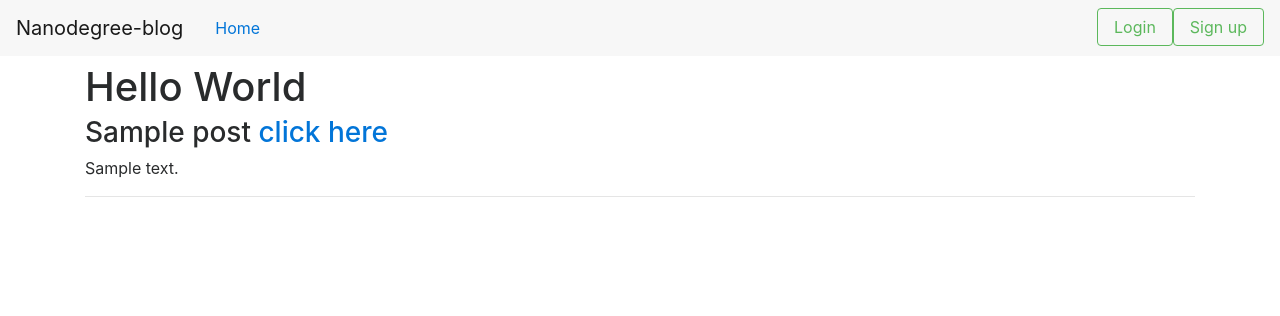
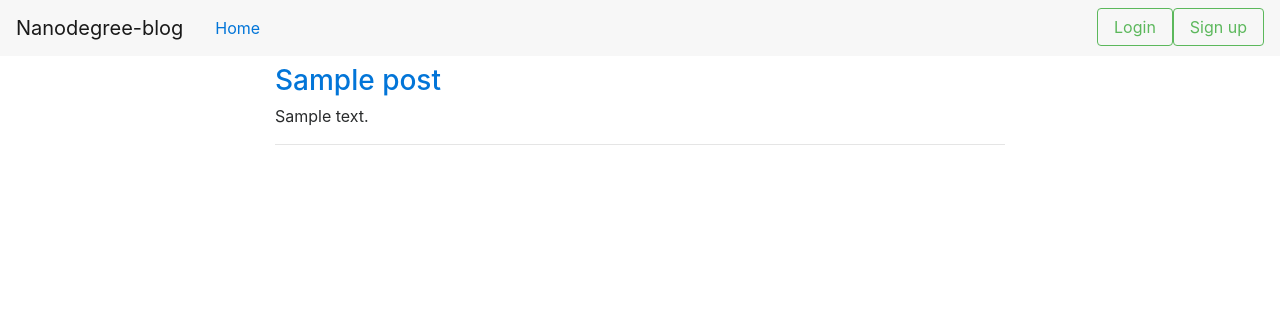
Before and after one commit to oldani/nanodegree-blog, a Python web app: template app/templates/index.html in a window 1280 px wide. Shown: the top 316 px of the page. Run offline with Jinja, Linux system fonts and the light colour scheme; the template is opened without the code that fills it: most values are stand-ins (such as "Sample title", 1, 10 or a date in 2020); some libraries are stand-ins or nearby versions.

Commit message:
Update index and post templates

```diff
--- a/app/templates/base.html
+++ b/app/templates/base.html
@@ -35,7 +35,6 @@
     </nav>
   </header>
   <main class="container">
-    <h1>Hello World</h1>
     {% block content %}
     {% endblock %}
   </main>
--- a/app/templates/index.html
+++ b/app/templates/index.html
@@ -2,12 +2,21 @@
 
 {% block content %}
     {% for post in posts %}
-        <div>
-            <h3>{{post.title}}
-            <a href="{{ url_for('Post:get', entity_id=post.id) }}">click here</a>
-            </h3>
-            <p>{{post.body}}</p>
+      <div class="row justify-content-center">
+        <div class="col col-md-8">
+          <h3>
+            <a href="{{ url_for('Post:get', entity_id=post.id) }}">
+              {{post.title}}
+            </a>
+          </h3>
+          <p>{{post.body|truncate(1000, killwords=True)}}</p>
+          {% if post.body|length > 1000 %}
+            <a href="{{url_for('Post:get', entity_id=post.id)}}">
+              Continue reading..
+            </a>
+          {% endif %}
+          <hr>
         </div>
-        <hr>
+      </div>
     {% endfor %}
 {% endblock %}
```
Also changed, not shown: app/templates/post/post.html (+7 -4 lines).
